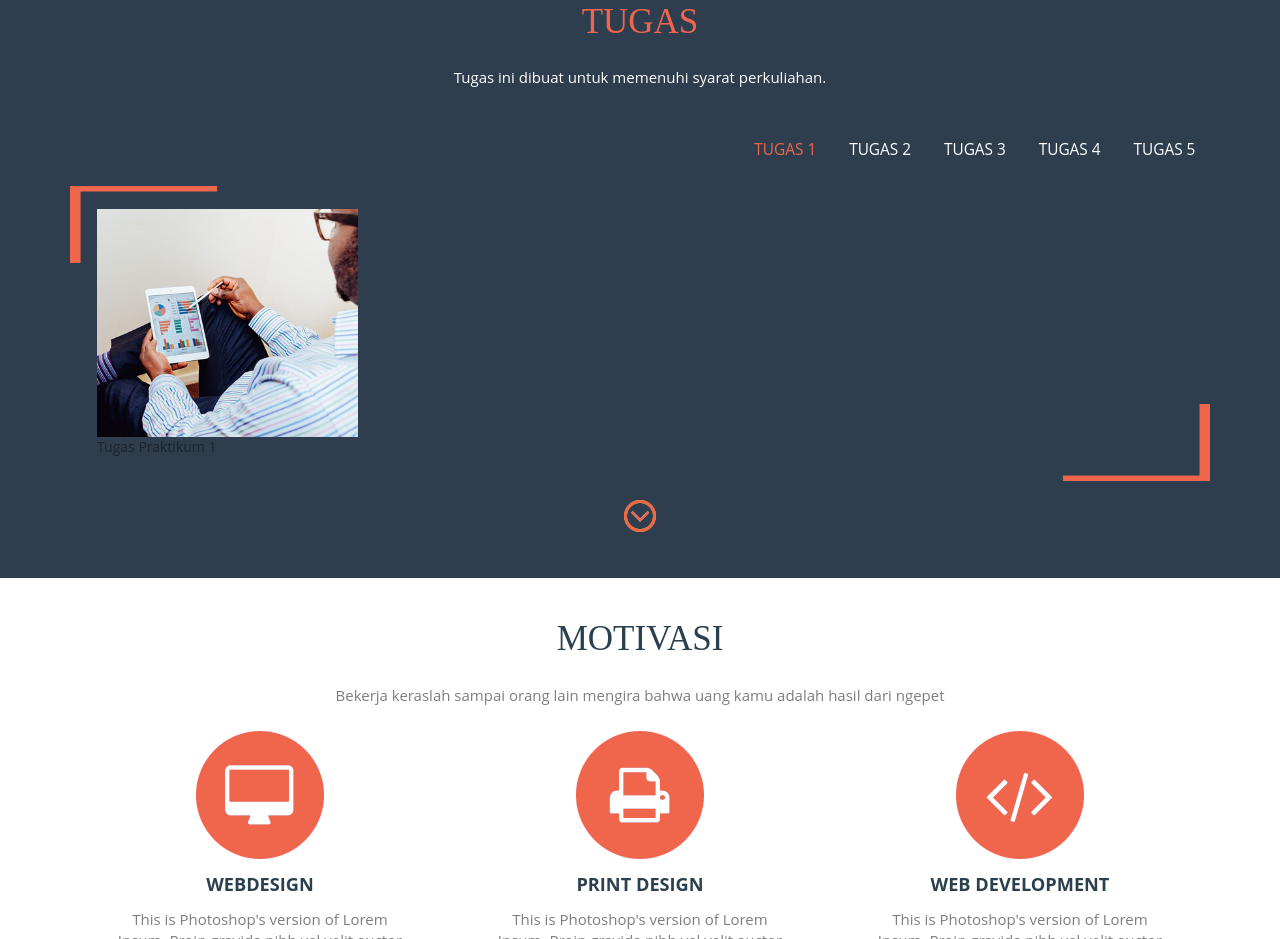
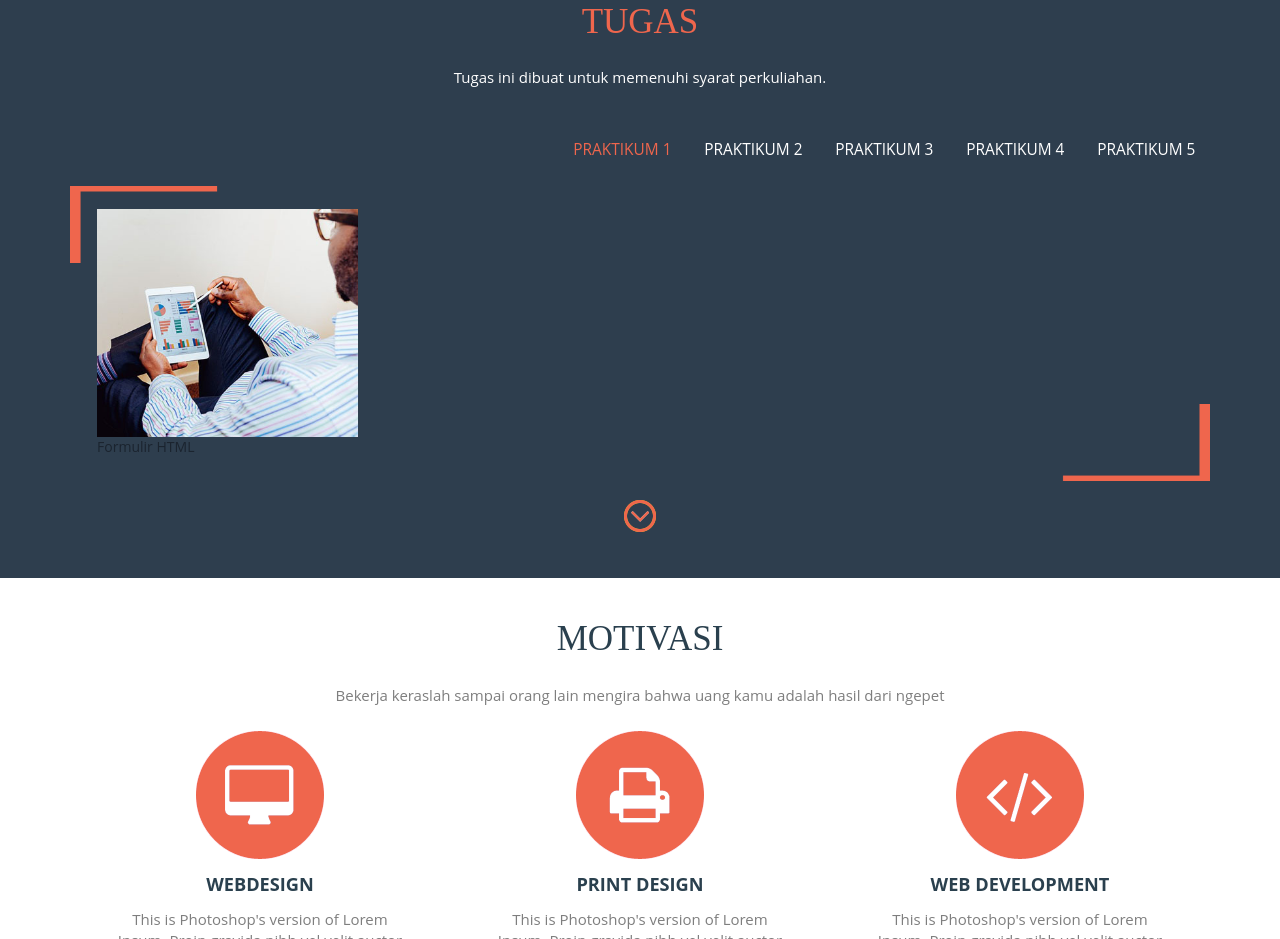
Before and after one commit to ImranYudiarza/myImranYudiarza.github.io, a plain HTML site: page index.html in a window 1280 px wide. Shown: the part 1341-2280 px from the top of the page. Drawn offline with Linux system fonts and the light colour scheme.

Commit message:
Update index.html

```diff
--- a/index.html
+++ b/index.html
@@ -266,12 +266,12 @@ Smartphone Compatible web template, free webdesigns for Nokia, Samsung, LG, Sony
 						<div class="sap_tabs">
 							<div id="horizontalTab" style="display: block; width: 100%; margin: 0px;">
 								  <ul class="resp-tabs-list">
-									  <li class="resp-tab-item" aria-controls="tab_item-0" role="tab"><span>Tugas 1</span></li>
+									  <li class="resp-tab-item" aria-controls="tab_item-0" role="tab"><span>Praktikum 1</span></li>
 
-									  <li class="resp-tab-item" aria-controls="tab_item-1" role="tab"><span>Tugas 2</span></li>
-									  <li class="resp-tab-item" aria-controls="tab_item-2" role="tab"><span>Tugas 3</span></li>
-									  <li class="resp-tab-item" aria-controls="tab_item-3" role="tab"><span>Tugas 4</span></li>
-									  <li class="resp-tab-item" aria-controls="tab_item-4" role="tab"><span>Tugas 5</span></li>
+									  <li class="resp-tab-item" aria-controls="tab_item-1" role="tab"><span>Praktikum 2</span></li>
+									  <li class="resp-tab-item" aria-controls="tab_item-2" role="tab"><span>Praktikum 3</span></li>
+									  <li class="resp-tab-item" aria-controls="tab_item-3" role="tab"><span>Praktikum 4</span></li>
+									  <li class="resp-tab-item" aria-controls="tab_item-4" role="tab"><span>Praktikum 5</span></li>
 
 									  <div class="clearfix"></div>
 								  </ul>
@@ -284,7 +284,7 @@ Smartphone Compatible web template, free webdesigns for Nokia, Samsung, LG, Sony
 
 															  <img src="images/pic-1.jpg" class="img-responsive" alt="">
 															  <a href="tugas_praktikum.html"
-														    target="_blank">Tugas Praktikum 1</a></h1>
+														    target="_blank">Formulir HTML</a></h1>
 															  <span class="zoom-icon"></span>
 
 
@@ -300,7 +300,7 @@ Smartphone Compatible web template, free webdesigns for Nokia, Samsung, LG, Sony
 														<a href="images/pic-5.jpg" class="swipebox"  title="Image Title">
 															  <img src="images/pic-5.jpg" class="img-responsive" alt="">
 															  <a href="tugas_praktikum2.html"
-														    target="_blank">Tugas Praktikum 2</a></h1>
+														    target="_blank">Formulir HTML</a></h1>
 															  <span class="zoom-icon"></span>
 														</a>
 													</div>
```
